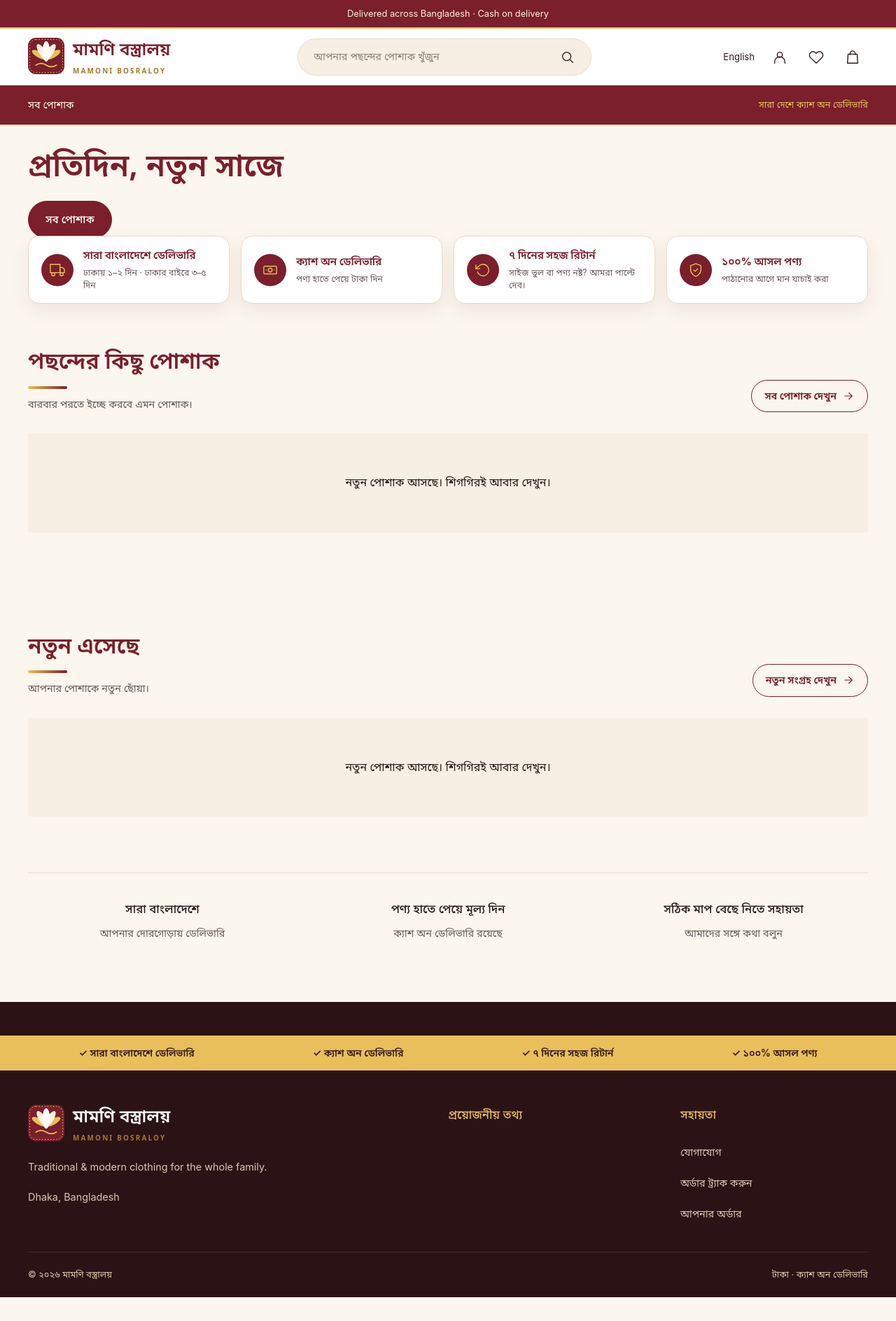
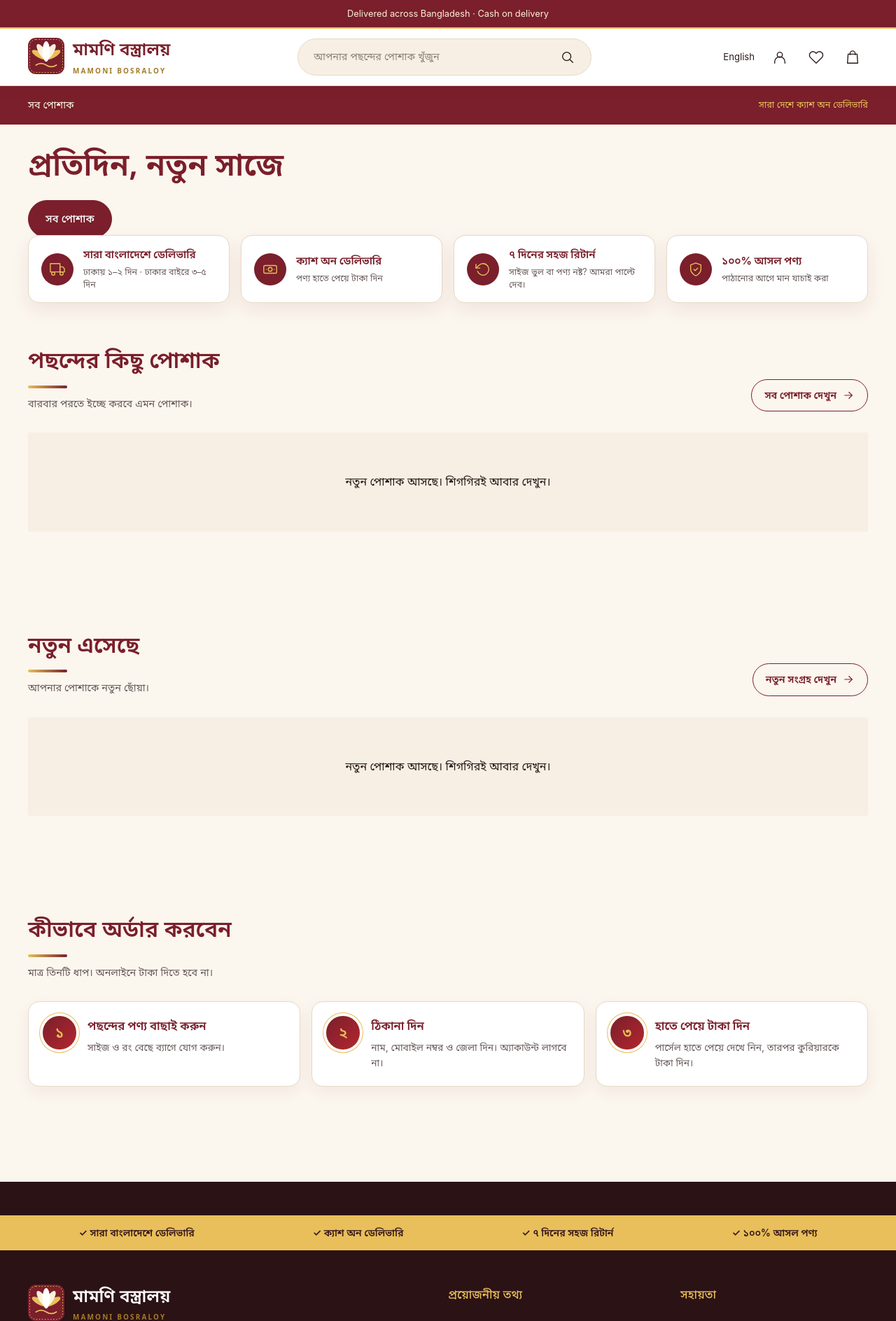
Before and after one commit to shafikcmt/Fashion-Ecommerce, a Laravel app: page / in a window 1280 px wide. Shown: the top 1888 px of the page at 70% size. Before the commit the page ends 1854 px from the top, so only its background shows below. Run offline with Laravel 12, Linux system fonts and the light colour scheme; data that the repository does not hold is empty; style sheets or scripts are compiled from the project's sources; some libraries are stand-ins or nearby versions.

Commit message:
feat: homepage polish with compact sticky header, hero autoplay, clearer category tiles and how-to-order guide
Co-Authored-By: Claude Sonnet 5.5 <noreply@anthropic.com>
Claude-Session: https://claude.ai/code/session_01VhR2E9MayFR8MNZfNSMZdF

```diff
--- a/lang/bn.json
+++ b/lang/bn.json
@@ -300,5 +300,15 @@
   "No orders yet.": "এখনও কোনো অর্ডার নেই।",
   "Customer": "ক্রেতা",
   "Status": "স্ট্যাটাস",
-  "Quick links": "দ্রুত লিংক"
+  "Quick links": "দ্রুত লিংক",
+  "How to order": "কীভাবে অর্ডার করবেন",
+  "Three easy steps. No online payment needed.": "মাত্র তিনটি ধাপ। অনলাইনে টাকা দিতে হবে না।",
+  "Choose your product": "পছন্দের পণ্য বাছাই করুন",
+  "Pick size and colour, then add to bag.": "সাইজ ও রং বেছে ব্যাগে যোগ করুন।",
+  "Give your address": "ঠিকানা দিন",
+  "Name, mobile number and district. No account needed.": "নাম, মোবাইল নম্বর ও জেলা দিন। অ্যাকাউন্ট লাগবে না।",
+  "Pay on delivery": "হাতে পেয়ে টাকা দিন",
+  "Receive the parcel, check it, then pay the courier.": "পার্সেল হাতে পেয়ে দেখে নিন, তারপর কুরিয়ারকে টাকা দিন।",
+  "Need help choosing a size?": "সাইজ বা পছন্দ নিয়ে সাহায্য লাগবে?",
+  "Message us and we will help you right away.": "আমাদের মেসেজ দিন, আমরা এখনই সাহায্য করব।"
 }
--- a/resources/css/app.css
+++ b/resources/css/app.css
@@ -490,3 +490,46 @@ html[lang=bn] .product-card h3 { line-height:1.7; min-height:3.4em; }
   .product-card h3 { font-size:.9rem; }
   .product-card>:not(.product-photo-wrap) { padding-inline:10px; }
 }
+
+/* ================= Polish pass 2 ================= */
+/* Only the logo/search bar stays pinned; the maroon category nav scrolls away to save screen space. */
+.site-header { display:contents; box-shadow:none; position:static; background:none; border:0; }
+.header-bar { position:sticky; top:0; z-index:15; background:var(--paper); box-shadow:0 1px 0 var(--border),0 6px 18px #7a1f2b0f; }
+@media(max-width:600px) { .header-bar { position:static; } }
+
+[data-hero-slider] { position:relative; }
+.hero-controls { position:absolute; right:max(24px,calc((100vw - 1320px)/2)); top:22px; left:auto; bottom:auto; width:auto; margin:0; padding:3px 6px; gap:4px; background:#ffffffe6; border-radius:999px; box-shadow:0 4px 14px #2b121526; z-index:4; }
+.hero-controls button { min-width:36px; min-height:36px; font-size:1.4rem; line-height:1; border-radius:50%; color:var(--maroon); }
+.hero-controls button:hover { background:var(--mist); }
+.hero-controls [data-slide-label] { font-size:.8rem; font-weight:700; color:var(--maroon); min-width:44px; text-align:center; }
+@media(max-width:700px) { .hero-controls { right:12px; top:auto; bottom:68px; } }
+
+@keyframes rise { from { opacity:0; transform:translateY(16px); } to { opacity:1; transform:none; } }
+@keyframes bob { 0%,100% { translate:0 0; } 50% { translate:0 -7px; } }
+.hero-copy>* { animation:rise .6s both; }
+.hero-copy>*:nth-child(2) { animation-delay:.08s; }
+.hero-copy>*:nth-child(3) { animation-delay:.16s; }
+.hero-copy>*:nth-child(4) { animation-delay:.24s; }
+.hero-copy>*:nth-child(5) { animation-delay:.32s; }
+.hero-chip { animation:bob 4.2s ease-in-out infinite; }
+.hero-chip:nth-child(2) { animation-delay:-1.4s; }
+.hero-chip:nth-child(3) { animation-delay:-2.8s; }
+
+.cat-grid { scrollbar-color:var(--gold-deep) transparent; }
+.cat-label { padding:52px 14px 14px; background:linear-gradient(transparent,#2b1215c8 38%,#2b1215f5); }
+.cat-label strong { font-size:1.05rem; text-shadow:0 1px 4px #0007; }
+.cat-label small { opacity:1; color:#ffe2a0; font-weight:600; font-size:.76rem; margin-top:2px; }
+
+.promo { border-radius:20px; box-shadow:0 10px 28px #7a1f2b18; border:1px solid var(--border); margin-block:28px; }
+
+.steps-grid { list-style:none; margin:0 0 24px; padding:0; display:grid; grid-template-columns:repeat(3,minmax(0,1fr)); gap:16px; counter-reset:none; }
+.steps-grid li { position:relative; background:#fff; border:1px solid var(--border); border-radius:16px; padding:22px 22px 22px 84px; box-shadow:0 8px 22px #7a1f2b10; }
+.step-no { position:absolute; left:20px; top:20px; width:48px; height:48px; border-radius:50%; background:linear-gradient(135deg,var(--maroon),#b3262f); color:var(--gold); font-weight:800; font-size:1.3rem; display:flex; align-items:center; justify-content:center; box-shadow:0 0 0 4px #fff,0 0 0 5px var(--gold); }
+.steps-grid strong { display:block; color:var(--maroon); font-size:1.05rem; line-height:1.5; margin-bottom:2px; }
+.steps-grid small { display:block; color:var(--slate); font-size:.86rem; line-height:1.6; }
+.help-band { display:flex; align-items:center; justify-content:space-between; gap:18px; flex-wrap:wrap; background:linear-gradient(135deg,var(--maroon),#a3202f); color:#fff; border-radius:18px; padding:20px 26px; }
+.help-band strong { display:block; font-size:1.1rem; }
+.help-band small { display:block; color:#ffe2a0; }
+.help-band .button { background:#25d366; border-color:#25d366; color:#06361b; font-weight:700; }
+.help-band .button:hover { background:#1fb855; border-color:#1fb855; color:#06361b; }
+@media(max-width:800px) { .steps-grid { grid-template-columns:minmax(0,1fr); } .help-band { padding:18px; } .help-band .button { width:100%; } }
--- a/resources/js/app.js
+++ b/resources/js/app.js
@@ -12,6 +12,12 @@ document.querySelectorAll('[data-hero-slider]').forEach(slider=>{
  slider.querySelector('[data-slide-prev]')?.addEventListener('click',()=>show(active-1));
  slider.querySelector('[data-slide-next]')?.addEventListener('click',()=>show(active+1));
  if(slides.length)show(0);
+ if(slides.length>1 && !navigator.webdriver && !window.matchMedia('(prefers-reduced-motion: reduce)').matches){
+  let paused=false;
+  slider.addEventListener('mouseenter',()=>paused=true);slider.addEventListener('mouseleave',()=>paused=false);
+  slider.addEventListener('focusin',()=>paused=true);slider.addEventListener('focusout',()=>paused=false);
+  setInterval(()=>{ if(!paused && !document.hidden) show(active+1); },7000);
+ }
 });
 
 
--- a/resources/views/components/layouts/app.blade.php
+++ b/resources/views/components/layouts/app.blade.php
@@ -32,11 +32,11 @@ $gaId=\App\Support\Analytics::gaId();
 <style>:root{--accent:{{ $accent }};--maroon:{{ $accent }}}</style></head><body>
 <a class="skip" href="#main">{{ __('Skip to content') }}</a>
 <div class="announcement"><span>{{ \App\Models\Setting::value($isBn?'announcement_bn':'announcement','Delivered across Bangladesh · Cash on delivery') }}</span>@if($hotline)<a href="tel:{{ preg_replace('/[^\d+]/','',$hotline) }}" class="hotline">{{ __('Hotline') }}: {{ $isBn?\App\Support\Money::digits($hotline):$hotline }}</a>@endif</div>
-<header class="site-header"><div class="header-main wrap">
+<header class="site-header"><div class="header-bar"><div class="header-main wrap">
 <a class="wordmark" href="{{ route('home') }}" aria-label="{{ $brand }}">@if($logo)<img src="{{ $logo->url() }}" alt="{{ $logo->alt }}" width="150" height="45">@else<x-brand-logo :name="$brand"/>@endif</a>
 <form class="search" action="{{ route('catalog') }}"><label class="sr-only" for="search">{{ __('Search') }}</label><input id="search" name="q" type="search" placeholder="{{ __('Find your next favourite') }}" value="{{ request('q') }}"><button aria-label="{{ __('Search') }}"><x-shop-icon name="search"/></button></form>
 <div class="header-actions"><form action="{{ route('locale') }}" method="post">@csrf<input type="hidden" name="locale" value="{{ app()->getLocale()==='en'?'bn':'en' }}"><button class="language">{{ app()->getLocale()==='en'?'বাংলা':'English' }}</button></form>
-<a href="{{ route('account') }}" aria-label="{{ __('Account') }}"><x-shop-icon name="user"/></a><a href="{{ route('wishlist') }}" aria-label="{{ __('Wishlist') }}"><x-shop-icon name="heart"/></a><a href="{{ route('bag') }}" aria-label="{{ __('Shopping bag') }}"><x-shop-icon name="bag"/></a></div></div>
+<a href="{{ route('account') }}" aria-label="{{ __('Account') }}"><x-shop-icon name="user"/></a><a href="{{ route('wishlist') }}" aria-label="{{ __('Wishlist') }}"><x-shop-icon name="heart"/></a><a href="{{ route('bag') }}" aria-label="{{ __('Shopping bag') }}"><x-shop-icon name="bag"/></a></div></div></div>
 <nav class="main-nav wrap" aria-label="{{ __('Main navigation') }}"><details class="mobile-nav"><summary>{{ __('Menu') }}</summary><div>@forelse($nav as $link)<a href="{{ $link->url }}">{{ $link->localized('title') }}</a>@empty<a href="{{ route('catalog') }}">{{ __('Shop all') }}</a>@endforelse</div></details><div class="desktop-nav">@forelse($nav as $link)<a href="{{ $link->url }}">{{ $link->localized('title') }}</a>@empty<a href="{{ route('catalog') }}">{{ __('Shop all') }}</a>@endforelse</div><a class="nav-note" href="{{ route('page','delivery') }}">{{ __('Cash on delivery nationwide') }}</a></nav></header>
 <main id="main">@if(session('status'))<div class="wrap notice" role="status">{{ session('status') }}</div>@endif
 @if($errors->any())<div class="wrap error" role="alert"><strong>{{ __('Please check the following:') }}</strong><ul>@foreach($errors->all() as $error)<li>{{ $error }}</li>@endforeach</ul></div>@endif
--- a/resources/views/store/home.blade.php
+++ b/resources/views/store/home.blade.php
@@ -9,4 +9,9 @@
 @if($festival && $festivalProducts->isNotEmpty())<div class="band"><section class="wrap section festival"><div class="section-heading"><div><h2>{{ $festival->localized('name') }}</h2><p>{{ __('Festive picks for you and your family.') }}</p></div><a class="pill-link" href="{{ route('collection',$festival->slug) }}">{{ __('View all products') }} <x-shop-icon name="arrow"/></a></div><div class="product-grid">@foreach($festivalProducts as $product)<x-product-card :product="$product"/>@endforeach</div></section></div>@endif
 @if($sale->isNotEmpty())<section class="wrap section sale-band"><div class="section-heading"><div><h2>{{ __('Special offers') }}</h2><p>{{ __('Limited-time prices on selected items.') }}</p></div></div><div class="product-grid">@foreach($sale as $product)<x-product-card :product="$product"/>@endforeach</div></section>@endif
 <section class="wrap section"><div class="section-heading"><div><h2>{{ __('Just arrived') }}</h2><p>{{ __('A fresh chapter for your wardrobe.') }}</p></div><a class="pill-link" href="{{ route('catalog',['sort'=>'newest']) }}">{{ __('Discover new arrivals') }} <x-shop-icon name="arrow"/></a></div><div class="product-grid">@forelse($arrivals as $product)<x-product-card :product="$product"/>@empty<p class="empty">{{ __('New pieces are on their way. Come back soon.') }}</p>@endforelse</div></section>
-<div class="service-strip wrap"><div><h3>{{ __('Across Bangladesh') }}</h3><p>{{ __('Delivery to your doorstep') }}</p></div><div><h3>{{ __('Pay when it arrives') }}</h3><p>{{ __('Cash on delivery available') }}</p></div><div><h3>{{ __('Help with your fit') }}</h3><p><a href="{{ route('page','contact') }}">{{ __('Talk to our team') }}</a></p></div></div></x-layouts.app>
+@php
+$whatsappNumber = preg_replace('/\D+/', '', (string) \App\Models\Setting::value('whatsapp'));
+$stepNo = fn (int $n) => app()->getLocale() === 'bn' ? \App\Support\Money::digits($n) : $n;
+@endphp
+<section class="wrap section steps"><div class="section-heading"><div><h2>{{ __('How to order') }}</h2><p>{{ __('Three easy steps. No online payment needed.') }}</p></div></div><ol class="steps-grid"><li><span class="step-no">{{ $stepNo(1) }}</span><strong>{{ __('Choose your product') }}</strong><small>{{ __('Pick size and colour, then add to bag.') }}</small></li><li><span class="step-no">{{ $stepNo(2) }}</span><strong>{{ __('Give your address') }}</strong><small>{{ __('Name, mobile number and district. No account needed.') }}</small></li><li><span class="step-no">{{ $stepNo(3) }}</span><strong>{{ __('Pay on delivery') }}</strong><small>{{ __('Receive the parcel, check it, then pay the courier.') }}</small></li></ol>
+@if($whatsappNumber)<div class="help-band"><span><strong>{{ __('Need help choosing a size?') }}</strong><small>{{ __('Message us and we will help you right away.') }}</small></span><a class="button" rel="noopener" href="https://wa.me/{{ $whatsappNumber }}">{{ __('Chat on WhatsApp') }}</a></div>@endif</section></x-layouts.app>
```
